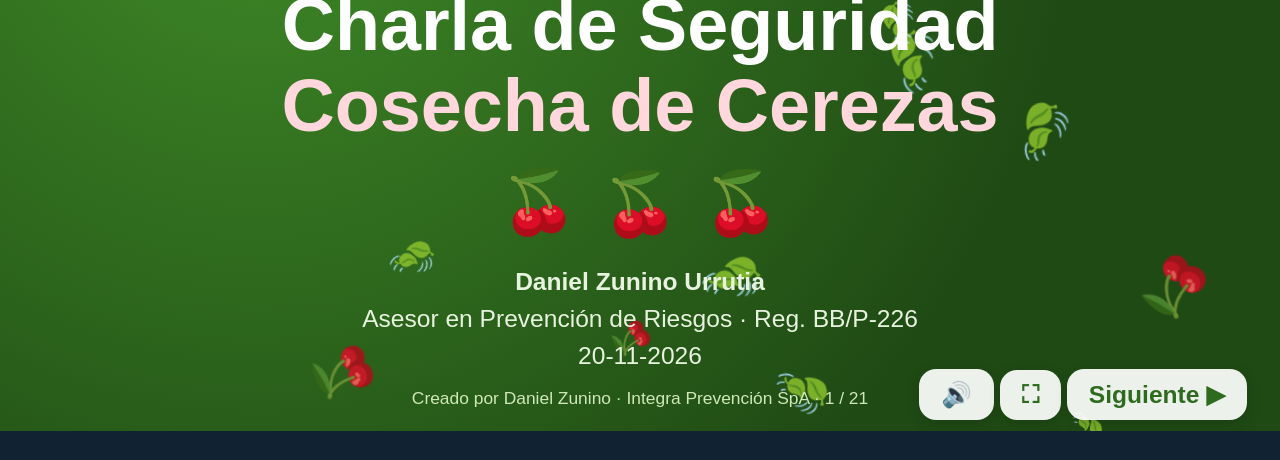
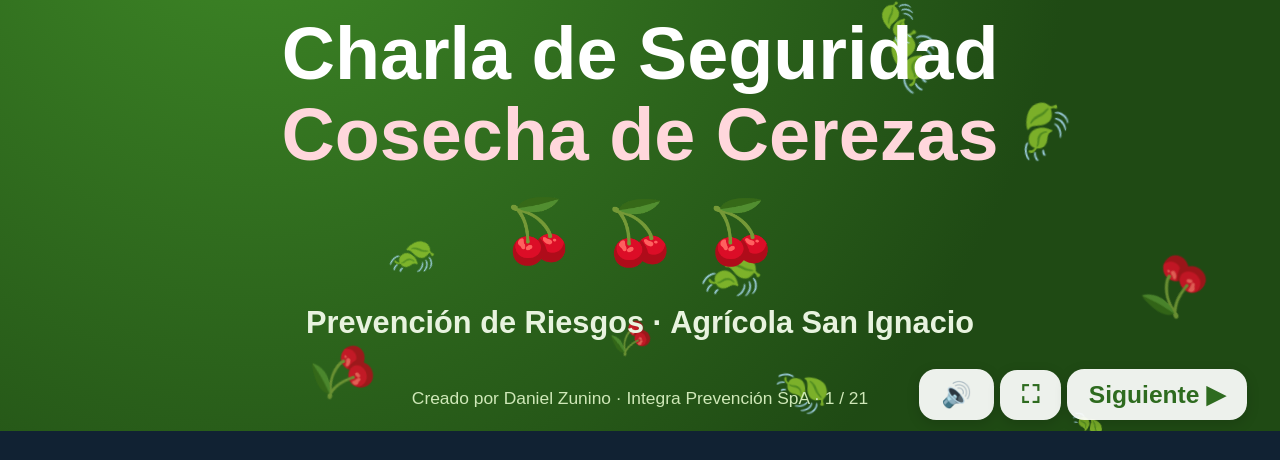
Before and after one commit to DanielZunino/charla-agricola-san-ignacio, a plain HTML site: page index.html in a window 1280 px wide. Shown: the part 329-789 px from the top of the page. Drawn offline with Linux system fonts and the light colour scheme.

Commit message:
Update index.html

```diff
--- a/index.html
+++ b/index.html
@@ -100,7 +100,7 @@
 <div class="kicker">Agrícola San Ignacio S.A.</div>
 <h1>Charla de Seguridad<br><span>Cosecha de Cerezas</span></h1>
 <div class="emojis a"><span>🍒</span><span>🍒</span><span>🍒</span></div>
-<div class="rel"><b>Daniel Zunino Urrutia</b><br>Asesor en Prevención de Riesgos · Reg. BB/P-226<br>20-11-2026</div></div></div></section>
+<div class="rel" style="font-size:1.5em"><b>Prevención de Riesgos · Agrícola San Ignacio</b></div></div></div></section>
 <section class="s"><div class="tit"><span class="ico">🏠</span><h2>¿Para qué estamos aquí?</h2></div><div class="cuerpo"><div class="grande a">Que todos vuelvan sanos a su casa</div><div class="fila"><div class="chip a"><span>👀</span>Conocer los riesgos del trabajo</div><div class="chip a"><span>🛡️</span>Saber cómo cuidarse</div><div class="chip a"><span>🚫</span>Que nadie se accidente</div></div><div class="nota a">💡 Conocer los riesgos es su derecho: la empresa debe informárselos (DS 44).</div></div></section>
 <section class="s"><div class="tit"><span class="ico">🍒</span><h2>La cosecha de cerezas</h2></div><div class="cuerpo"><div class="grid c3"><div class="card a"><div class="ce">🌳</div><b>En el árbol</b><small>Se cosecha a mano</small></div><div class="card a"><div class="ce">🪜</div><b>Con escala</b><small>Para la fruta de arriba</small></div><div class="card a"><div class="ce">🪣</div><b>Con capacho</b><small>Y se entrega en bandejas</small></div></div></div></section>
 <section class="s"><div class="tit"><span class="ico">⭐</span><h2>Las 3 reglas de oro</h2></div><div class="cuerpo"><div class="pasos"><div class="paso a"><div class="num">1</div><div class="pe">❓</div><div><b>Si no sabe, pregunte</b><small>Nadie lo va a retar por preguntar.</small></div></div><div class="paso a"><div class="num">2</div><div class="pe">✋</div><div><b>Si no es seguro, no lo haga</b><small>Pare y avísele a su jefe.</small></div></div><div class="paso a"><div class="num">3</div><div class="pe">📣</div><div><b>Avise de inmediato cualquier cosa</b><small>Un peligro, una falla o un accidente, aunque sea chico.</small></div></div></div></div></section>
```
